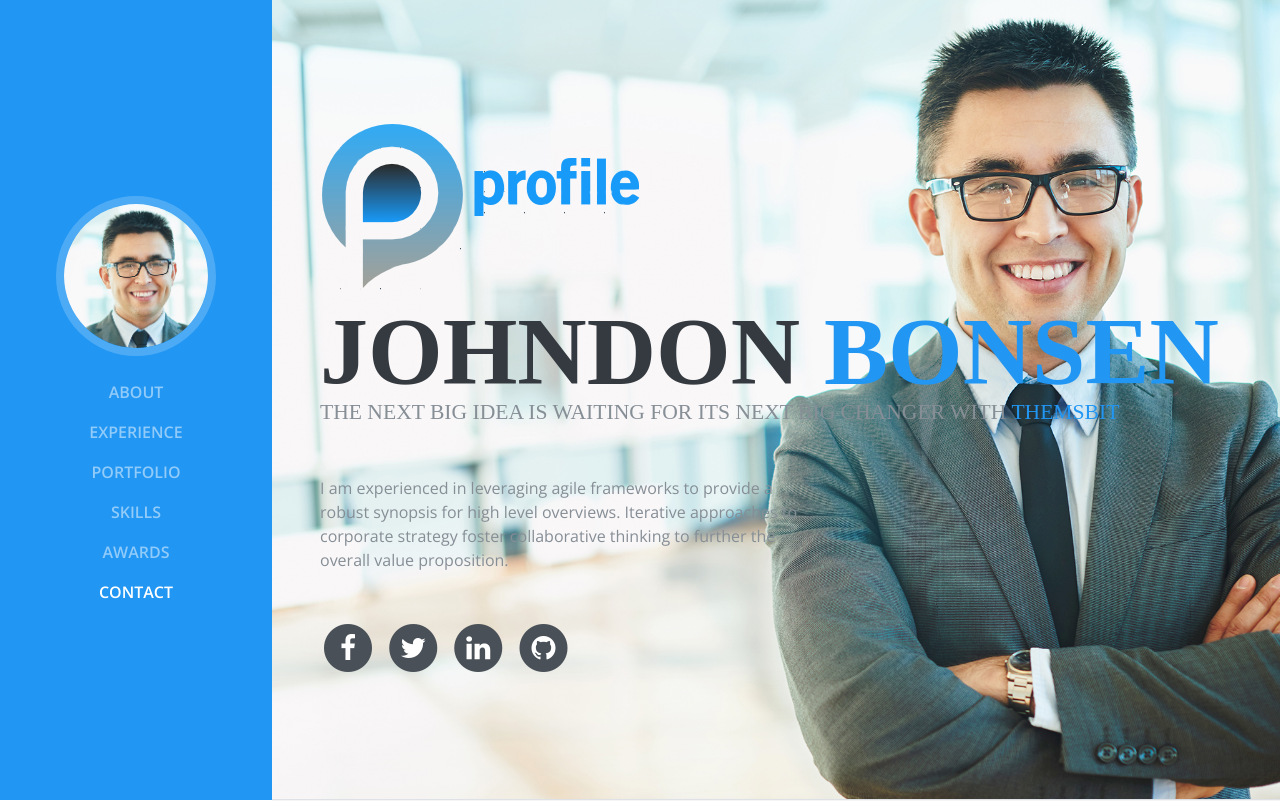
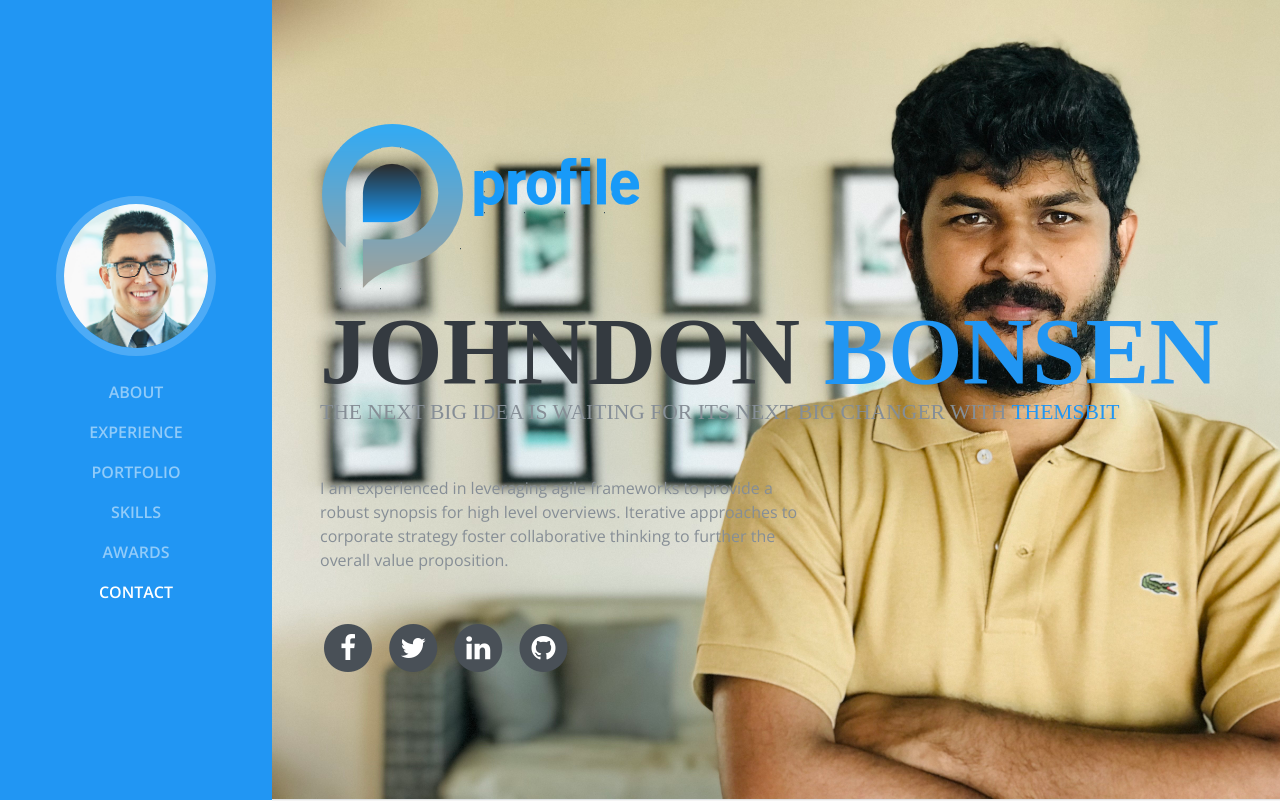
Before and after one commit to rajithabhanuka/engineer-portfolio-bhanuka, a plain HTML site: page index.html in a window 1280 px wide. Shown: the top 801 px of the page. Drawn offline with nearby package versions, Linux system fonts and the light colour scheme; a web font is replaced by a local one.

Commit message:
image added banner

```diff
--- a/css/style.css
+++ b/css/style.css
@@ -211,7 +211,7 @@ a:active {
                       ABOUT
 ====================================================*/
   #about {
-      background-image: url(../img/profile-banner.jpg);
+      background-image: url(../img/me.jpg);
       background-size: cover;
       background-position: center center;
       background-repeat: no-repeat;
```
Also changed, not shown: img/me.jpg (added).
